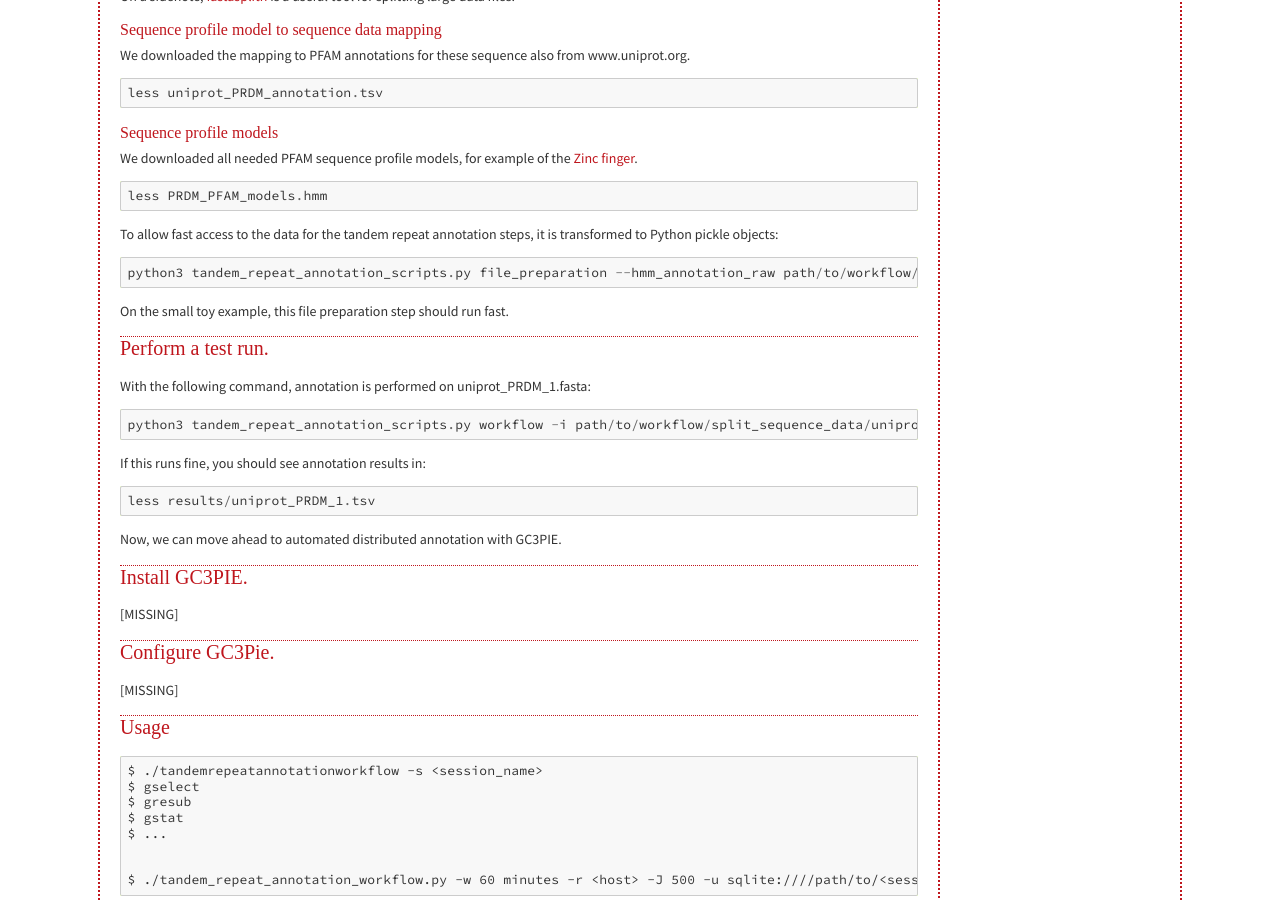
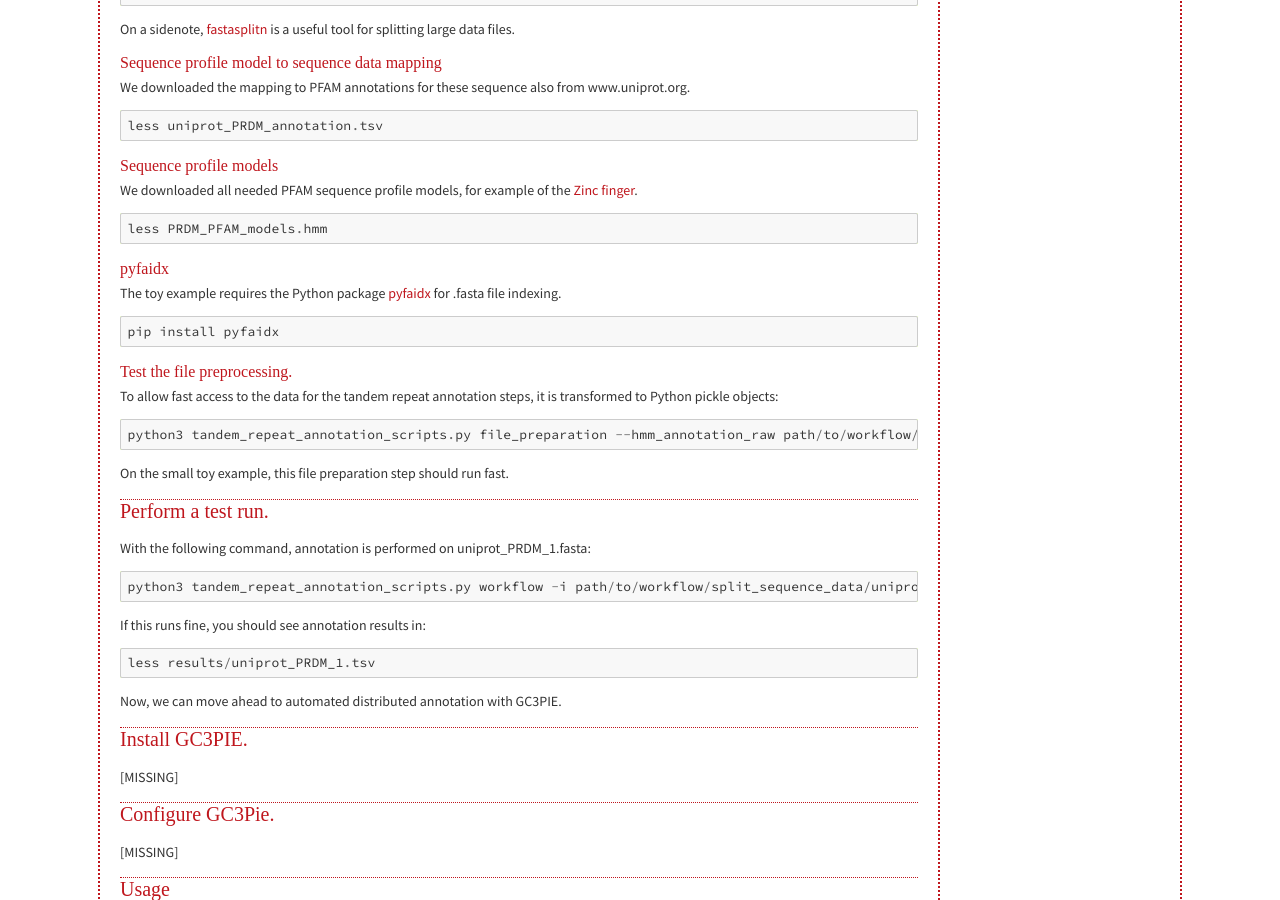
Before and after one commit to acg-team/tral, a Sphinx documentation site: the page built from docs/workflow.rst, in a window 1280 px wide and 900 px high, scrolled down 1108 px. Built offline with Sphinx 7.4.7, drawn with Linux system fonts in a browser that asks for light colours; some web fonts are replaced; some of the changed text lies outside the part shown.

```diff
--- a/docs/workflow.rst
+++ b/docs/workflow.rst
@@ -83,9 +83,21 @@ We downloaded all needed PFAM sequence profile models, for example of the `Zinc
     less PRDM_PFAM_models.hmm
 
 
+pyfaidx
+^^^^^^^^
+The toy example requires the Python package `pyfaidx <https://github.com/mdshw5/pyfaidx>`_
+for .fasta file indexing.
+
+::
+
+    pip install pyfaidx
+
+
+Test the file preprocessing.
+^^^^^^^^^^^^^^^^^^^^^^^^^^^^^^^^
+
 To allow fast access to the data for the tandem repeat annotation steps, it is transformed
 to Python pickle objects:
-
 
 ::
 
```
Also changed, not shown: docs/code_docs.rst (+12 -0 lines).
